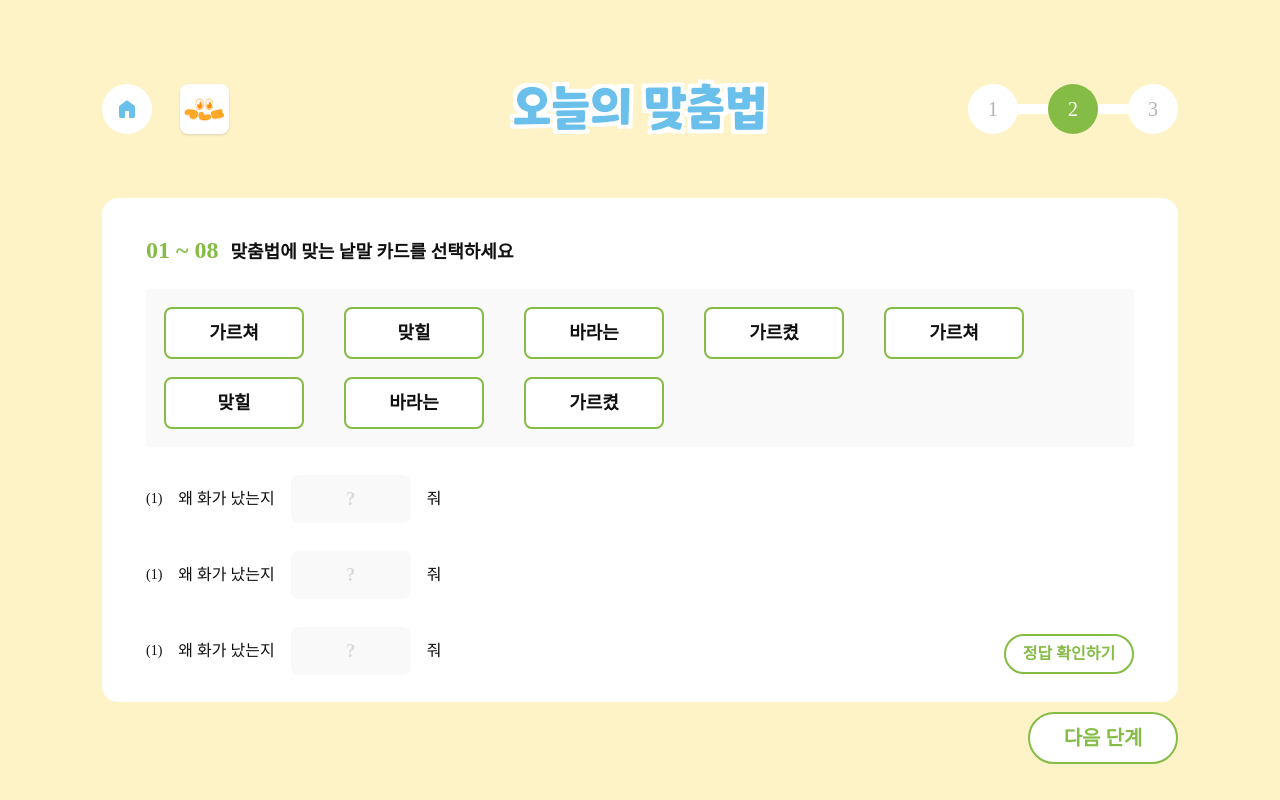
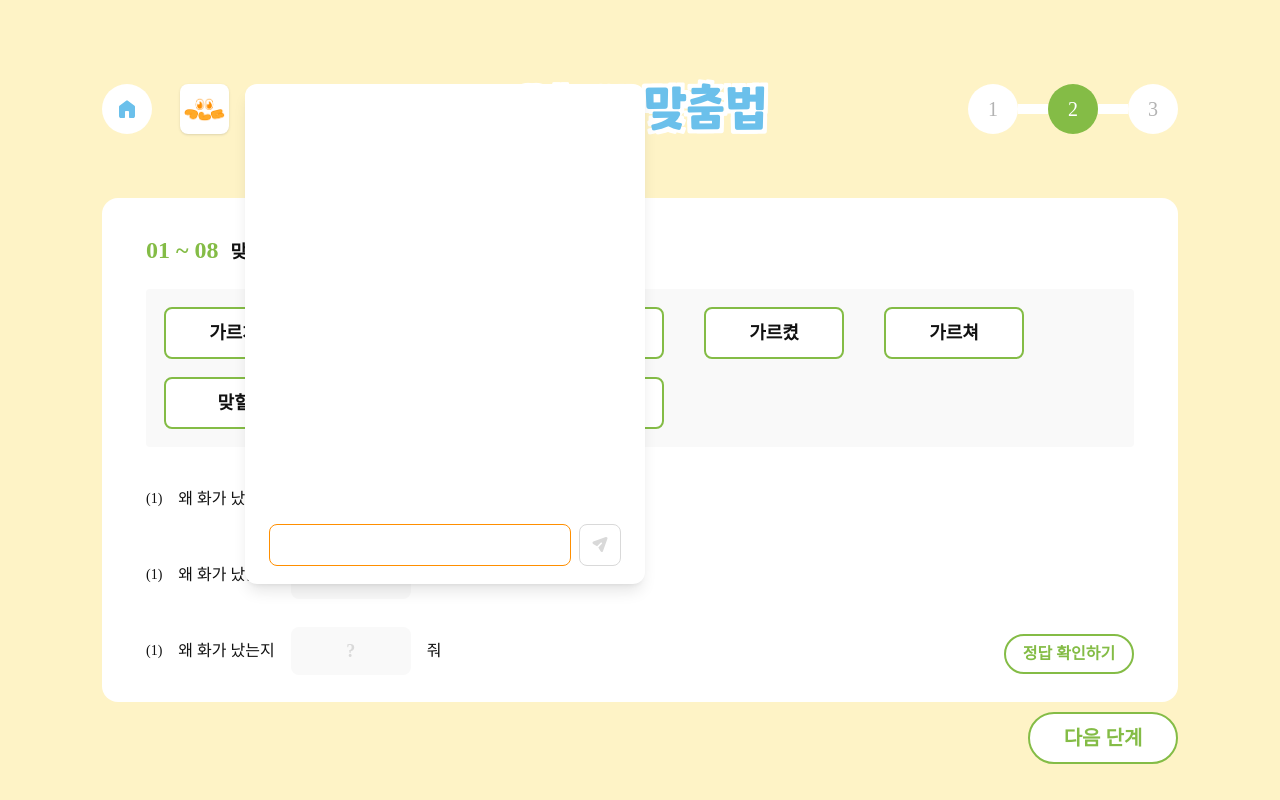
Before and after one commit to CCT-BEST-OF-BEST/beneficial-fe, a React (Vite) app: page /study/1 in a window 1280 px wide. Both pictures are taken after a click on the button 204 px from the left and 109 px from the top of the page. Built offline with nearby package versions, Linux system fonts and the light colour scheme; a web font is replaced by a local one.

Commit message:
feat: 챗봇

```diff
--- a/package.json
+++ b/package.json
@@ -11,6 +11,7 @@
   },
   "dependencies": {
     "@radix-ui/react-dialog": "^1.1.14",
+    "@radix-ui/react-popover": "^1.1.14",
     "clsx": "^2.1.1",
     "react": "^19.1.0",
     "react-dom": "^19.1.0",
--- /dev/null
+++ b/src/features/studyStep/api/postUserChat.ts
@@ -0,0 +1,27 @@
+import { END_POINT } from '@/shared/constant/apis.ts';
+
+interface postUserChatProps {
+  message: string;
+}
+
+export const postUserChat = async ({ message }: postUserChatProps) => {
+  const baseUrl = import.meta.env.VITE_API_BASE_URL;
+
+  try {
+    const res = await fetch(`${baseUrl}${END_POINT.POST_USER_CHAT}`, {
+      method: 'POST',
+      headers: {
+        'Content-Type': 'application/json',
+      },
+      body: JSON.stringify({ prompt: message }),
+    });
+
+    if (!res.ok) {
+      throw new Error('네트워크 응답에 문제가 있음');
+    }
+
+    return res.json();
+  } catch (err) {
+    console.error('오류 :', err);
+  }
+};
--- /dev/null
+++ b/src/features/studyStep/hooks/useChatbot.ts
@@ -0,0 +1,34 @@
+import { useState } from 'react';
+import { postUserChat } from '@/features/studyStep/api/postUserChat.ts';
+
+interface ChatMessage {
+  role: 'user' | 'bot';
+  text: string;
+}
+
+export const useChatbot = () => {
+  const [message, setMessage] = useState('');
+  const [messages, setMessages] = useState<ChatMessage[]>([]);
+
+  const handleSendMessage = async () => {
+    if (message.trim() === '') {
+      alert('전송할 메세지 입력해주세요.');
+      return;
+    }
+
+    try {
+      setMessages(prev => [...prev, { role: 'user', text: message }]);
+      setMessage('');
+
+      const result = await postUserChat({ message });
+      if (result?.response) {
+        setMessages(prev => [...prev, { role: 'bot', text: result.response }]);
+      }
+
+    } catch (err) {
+      console.error(err);
+    }
+  };
+
+  return { message, setMessage, handleSendMessage, messages };
+};
--- /dev/null
+++ b/src/features/studyStep/ui/ChatbotPopover.tsx
@@ -0,0 +1,80 @@
+import * as Popover from '@radix-ui/react-popover';
+import Logo from '@/assets/Logo.png';
+import ChatSendIcon from '@/assets/ChatSendIcon.svg?react';
+import { useChatbot } from '@/features/studyStep/hooks/useChatbot.ts';
+import { useEffect, useRef } from 'react';
+
+export default function ChatbotPopover() {
+  const { messages, message, setMessage, handleSendMessage } = useChatbot();
+
+  const messagesEndRef = useRef<HTMLDivElement>(null);
+
+  useEffect(() => {
+    messagesEndRef.current?.scrollIntoView({ behavior: 'smooth' });
+  }, [messages]);
+
+  return (
+    <Popover.Root>
+      <Popover.Trigger asChild>
+        <button className="items-center justify-center rounded-lg bg-white px-1 shadow">
+          <img src={Logo} className="h-[27px] w-[41px]" alt={'Logo'} />
+        </button>
+      </Popover.Trigger>
+
+      <Popover.Portal>
+        <Popover.Content
+          side="right"
+          align="start"
+          sideOffset={16}
+          className="z-50 h-[500px] w-[400px] rounded-xl bg-white p-6 shadow-lg"
+        >
+          <div className="h-[400px] space-y-4 overflow-auto">
+            {messages.map((msg, idx) => (
+              <div
+                key={idx}
+                className={`flex ${msg.role === 'user' ? 'justify-end' : 'justify-start gap-3'}`}
+              >
+                {msg.role === 'bot' && (
+                  <div className="flex h-9 w-9 items-center justify-center">
+                    <img src={Logo} alt="Bot" className="h-[16px] w-[24px]" />
+                  </div>
+                )}
+                <div
+                  className={`max-w-[70%] rounded-3xl px-5 py-4 ${
+                    msg.role === 'user'
+                      ? 'border-gray-2 text-gray-5 typography-R2 rounded-tr-none border bg-white'
+                      : 'border-orange-primary text-gray-4 typography-R2 rounded-tl-none border bg-[#FFF8E5]'
+                  }`}
+                >
+                  {msg.text}
+                </div>
+              </div>
+            ))}
+            <div ref={messagesEndRef} />
+          </div>
+
+          <div className="mt-4 flex gap-2">
+            <input
+              value={message}
+              onChange={e => setMessage(e.target.value)}
+              onKeyDown={e => {
+                if (e.key === 'Enter' && !e.shiftKey) {
+                  e.preventDefault();
+                  handleSendMessage();
+                }
+              }}
+              className="typography-R2 text-gray-5 border-gray-2 focus:border-orange-primary flex-1 rounded-lg border px-5 py-2 focus:outline-none"
+            />
+            <button
+              onClick={handleSendMessage}
+              disabled={message.trim() === ''}
+              className="text-orange-primary border-orange-primary disabled:text-gray-2 disabled:border-gray-2 rounded-lg border bg-white p-2 focus:outline-none"
+            >
+              <ChatSendIcon />
+            </button>
+          </div>
+        </Popover.Content>
+      </Popover.Portal>
+    </Popover.Root>
+  );
+}
--- a/src/pages/StudyDetail.tsx
+++ b/src/pages/StudyDetail.tsx
@@ -3,9 +3,9 @@ import StudyStep2 from '@/features/studyStep/ui/StudyStep2.tsx';
 import StudyStep3 from '@/features/studyStep/ui/StudyStep3.tsx';
 import HomeButton from '@/shared/ui/HomeButton.tsx';
 import { useState } from 'react';
-import Logo from '@/assets/Logo.png';
 import StepProgress from '@/features/studyStep/ui/StepProgress.tsx';
 import Button from '@/shared/ui/Button.tsx';
+import ChatbotPopover from '@/features/studyStep/ui/ChatbotPopover.tsx';
 
 export default function StudyDetail() {
   const [currentStep, setCurrentStep] = useState(2);
@@ -15,9 +15,7 @@ export default function StudyDetail() {
       <section className="mb-16 flex justify-between">
         <div className="flex min-w-[210px] gap-7">
           <HomeButton color={'sky'} />
-          <button className="items-center justify-center rounded-lg bg-white px-1 shadow">
-            <img src={Logo} className="h-[27px] w-[41px]" />
-          </button>
+          <ChatbotPopover/>
         </div>
         <h1 className="font-one-mobile-pop text-sky-primary text-shadow-white-4px text-5xl">
           오늘의 맞춤법
--- /dev/null
+++ b/src/shared/constant/apis.ts
@@ -0,0 +1,5 @@
+export const END_POINT = {
+ // Chatbot
+  POST_USER_CHAT: `/chat/`,
+
+}
```
Also changed, not shown: src/assets/ChatSendIcon.svg (added), 1 other file (tests, documents, lock files or other folders).
